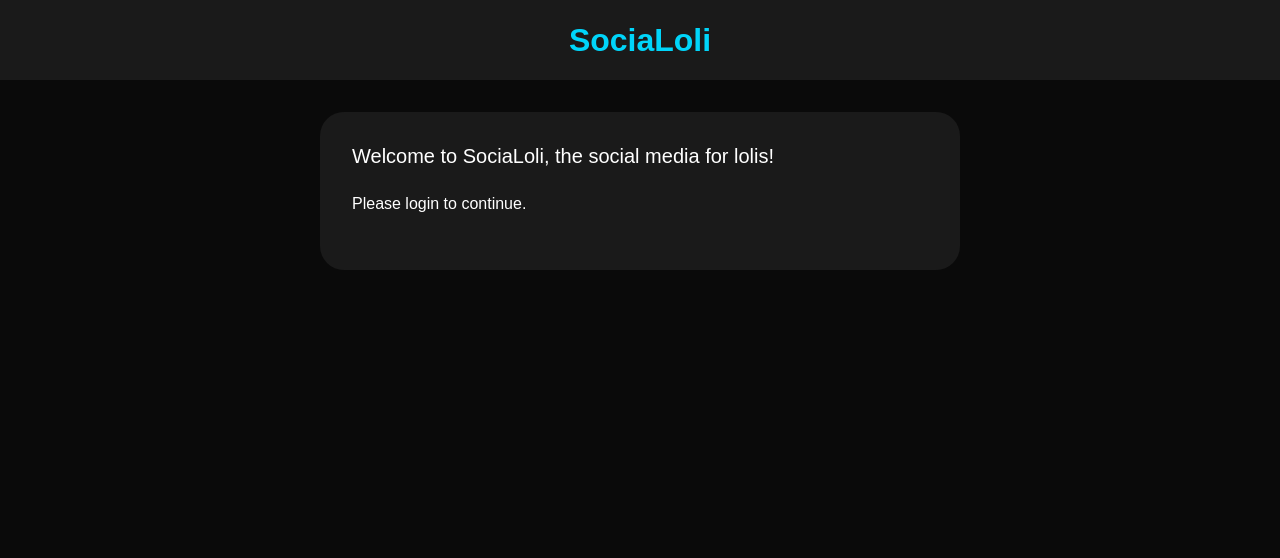
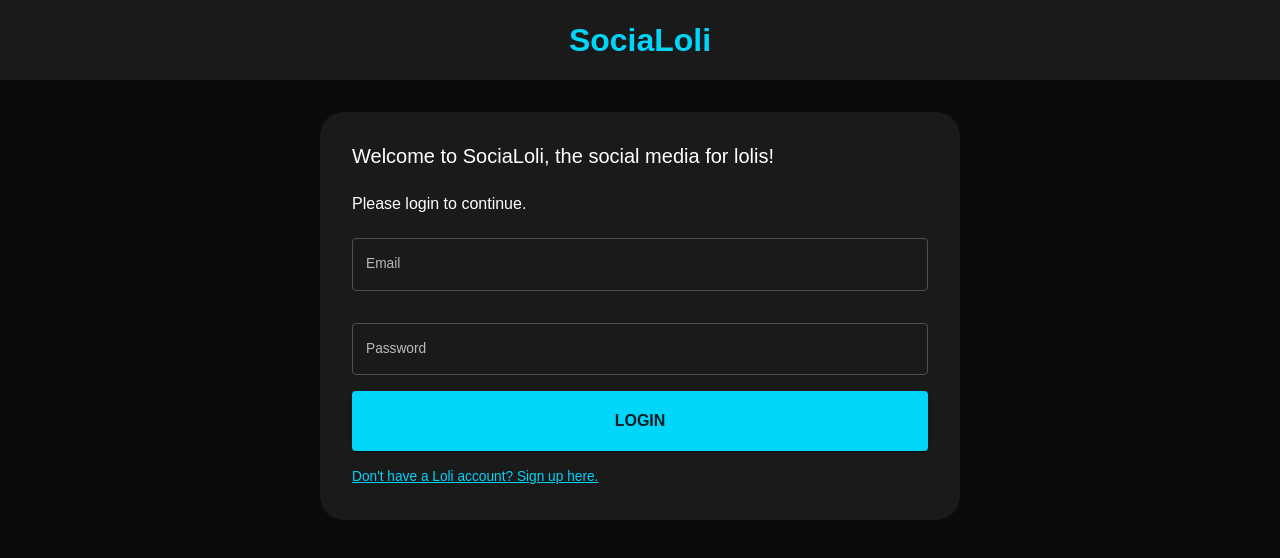
Before and after one commit to Mounir-charef/Social-media-clone, a React (Vite) app in the folder client/: page / in a window 1280 px wide. Shown: the top 558 px of the page. Built offline with nearby package versions, Linux system fonts and the light colour scheme.

Commit message:
login/register page is done

```diff
--- a/client/src/scenes/login/Form.jsx
+++ b/client/src/scenes/login/Form.jsx
@@ -52,23 +52,65 @@ const initialValuesLogin = {
 
 function Form() {
     const [pageType, setPageType] = useState("login");
-    const theme = useTheme();
+    const { palette } = useTheme();
     const dispatch = useDispatch();
     const navigate = useNavigate();
-    const isNonMobile = useMediaQuery('(min-width:1000px)');
+    const isNonMobile = useMediaQuery('(min-width:600px)');
     const isLogin = pageType === "login";
     const isRegister = pageType === "register";
 
+    const register = async (values, onSubmitProps) => {
+        // send form data with an image to server
+        const formData = new FormData();
+        for( let value in values) {
+            formData.append(value, values[value]);
+        }
+        if(values.picture) {
+            formData.append('picturePath', values.picture.name);
+        }
+        console.log(formData);
+        const savedUserResponse = await fetch(
+            "http://127.0.0.1:3001/auth/register",
+            {
+                method: "POST",
+                body: formData,
+            });
+        const savedUser = await savedUserResponse.json();
+        onSubmitProps.resetForm();
+        if (savedUser) {
+            setPageType("login");
+        }
+    };
+
+    const login = async (values, onSubmitProps) => {
+        const response = await fetch("http://127.0.0.1:3001/auth/login", {
+            method: "POST",
+            headers: {
+                "Content-Type": "application/json",
+            },
+            body: JSON.stringify(values),
+        });
+        const {user, token} = await response.json();
+        if (user) {
+            dispatch(setLogin({
+                user: user,
+                token: token,
+            }));
+            navigate("/home");
+        }
+        onSubmitProps.resetForm();
+    };
+
     const handleFormSubmit = async (values, onSubmitProps) => {
-
-    }
+        if (isLogin) await login(values, onSubmitProps);
+        if (isRegister) await register(values, onSubmitProps);
+    };
 
     return (
         <Formik
             initialValues={isLogin? initialValuesLogin : initialValuesRegister}
             onSubmit={handleFormSubmit}
             validationSchema={isLogin? loginSchema : registerSchema}
-            validateOnBlur='true'
         >
             {({
                 values,
@@ -136,7 +178,7 @@ function Form() {
 
                                 <Box
                                     sx={{ gridColumn: "span 2" }}
-                                    border={`1px solid ${theme.neutral.medium}`}
+                                    border={`1px solid ${palette.neutral.medium}`}
                                     borderRadius="5px"
                                     p="1rem"
                                 >
@@ -150,7 +192,7 @@ function Form() {
                                         {({ getRootProps, getInputProps }) => (
                                             <Box
                                                 {...getRootProps()}
-                                                border={`2px dashed ${theme.primary.main}`}
+                                                border={`2px dashed ${palette.primary.main}`}
                                                 p='1rem'
                                                 sx={{
                                                     '&:hover': {
@@ -196,6 +238,19 @@ function Form() {
                             helperText={touched.password && Boolean(errors.password)}
                             sx={{ gridColumn: "span 2" }}
                         />
+                        {isRegister && (
+                            <TextField
+                                label="Confirm Password"
+                                type="password"
+                                onBlur={handleBlur}
+                                onChange={handleChange}
+                                value={values.confirmPassword}
+                                name="confirmPassword"
+                                error={Boolean(touched.confirmPassword) && Boolean(errors.confirmPassword)}
+                                helperText={touched.confirmPassword && Boolean(errors.confirmPassword)}
+                                sx={{ gridColumn: "span 2" }}
+                            />
+                        )}
                     </Box>
 
                     {/*BUTTONS*/}
@@ -206,11 +261,13 @@ function Form() {
                             fullWidth
                             sx={{
                                 m: "1rem 0",
-                                backgroundColor: theme.primary.main,
+                                backgroundColor: palette.primary.main,
                                 padding: "1rem",
-                                color: theme.background.alt,
-                                '&:hover': {
-                                    backgroundColor: theme.background.main,
+                                fontSize: "16px",
+                                fontWeight: "bold",
+                                "&:hover": {
+                                    color: palette.primary.main,
+                                    backgroundColor: palette.neutral.light,
                                 }
                             }}
                         >
@@ -223,10 +280,10 @@ function Form() {
                             }}
                             sx={{
                                 textDecoration: "underline",
-                                color: theme.primary.main,
+                                color: palette.primary.main,
                                 '&:hover': {
                                     cursor: "pointer",
-                                    color: theme.primary.light,
+                                    color: palette.primary.light,
                                 }
                             }}
                         >
--- a/client/src/scenes/login/index.jsx
+++ b/client/src/scenes/login/index.jsx
@@ -1,5 +1,6 @@
 import { Box, Typography, useTheme, useMediaQuery } from "@mui/material";
 import Form from './Form.jsx'
+
 function LoginPage() {
     const theme = useTheme()
     // const isNonMobile = useMediaQuery(theme.breakpoints.up('sm'))
@@ -36,7 +37,7 @@ function LoginPage() {
                 <Typography fontWeight='500' variant='h5' sx={{ mb: '1.5rem' }}>
                     Please login to continue.
                 </Typography>
-
+                <Form />
             </Box>
         </Box>
     );
--- a/client/src/scenes/navbar/index.jsx
+++ b/client/src/scenes/navbar/index.jsx
@@ -38,6 +38,7 @@ const Navbar = () => {
     const background = theme.palette.background.default;
     const alt = theme.palette.background.alt;
     const user = useSelector(state => state.user);
+    console.table(user.user);
     const fullName = `${user.firstName} ${user.lastName}`;
 
     return (
```
